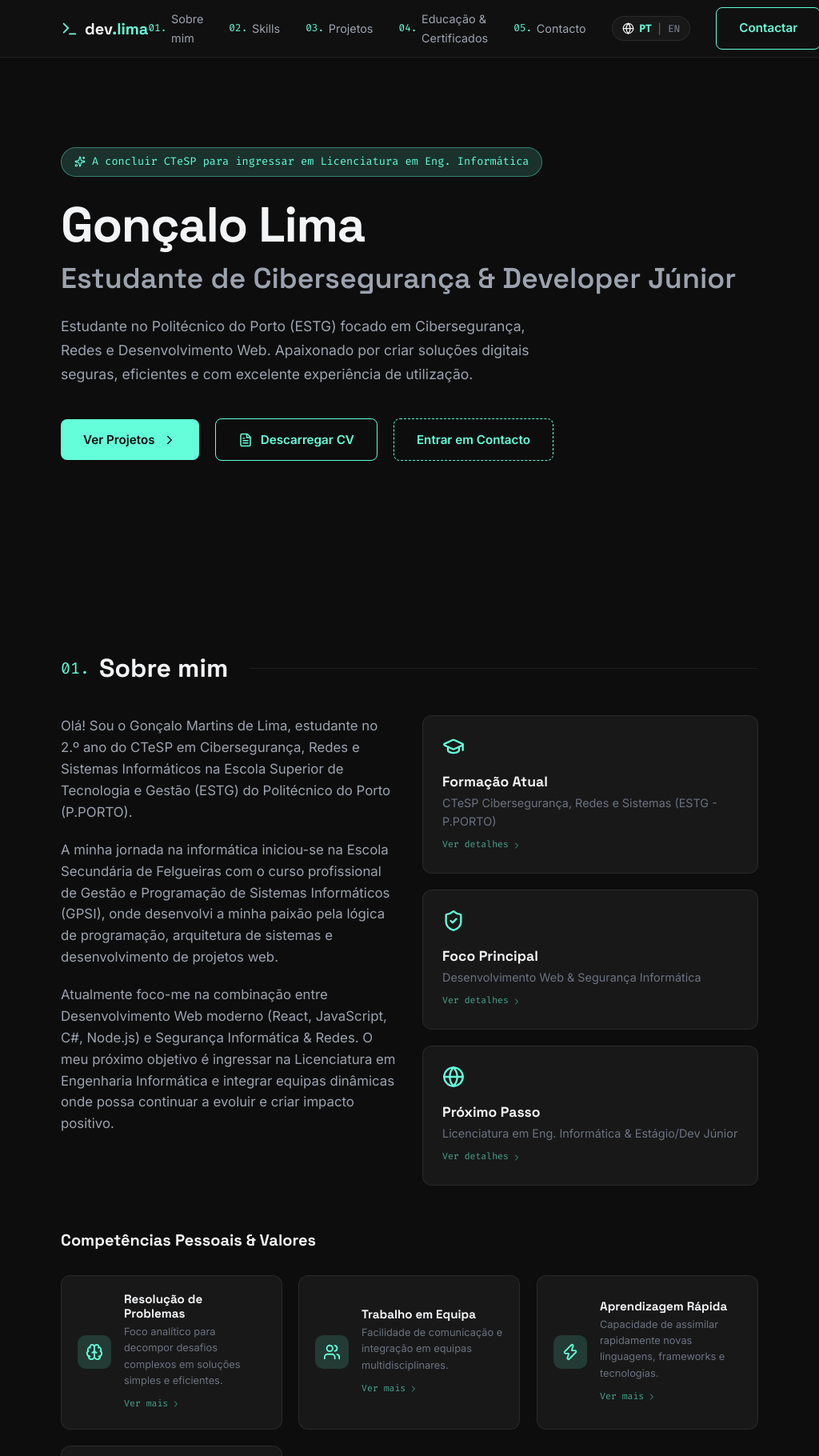
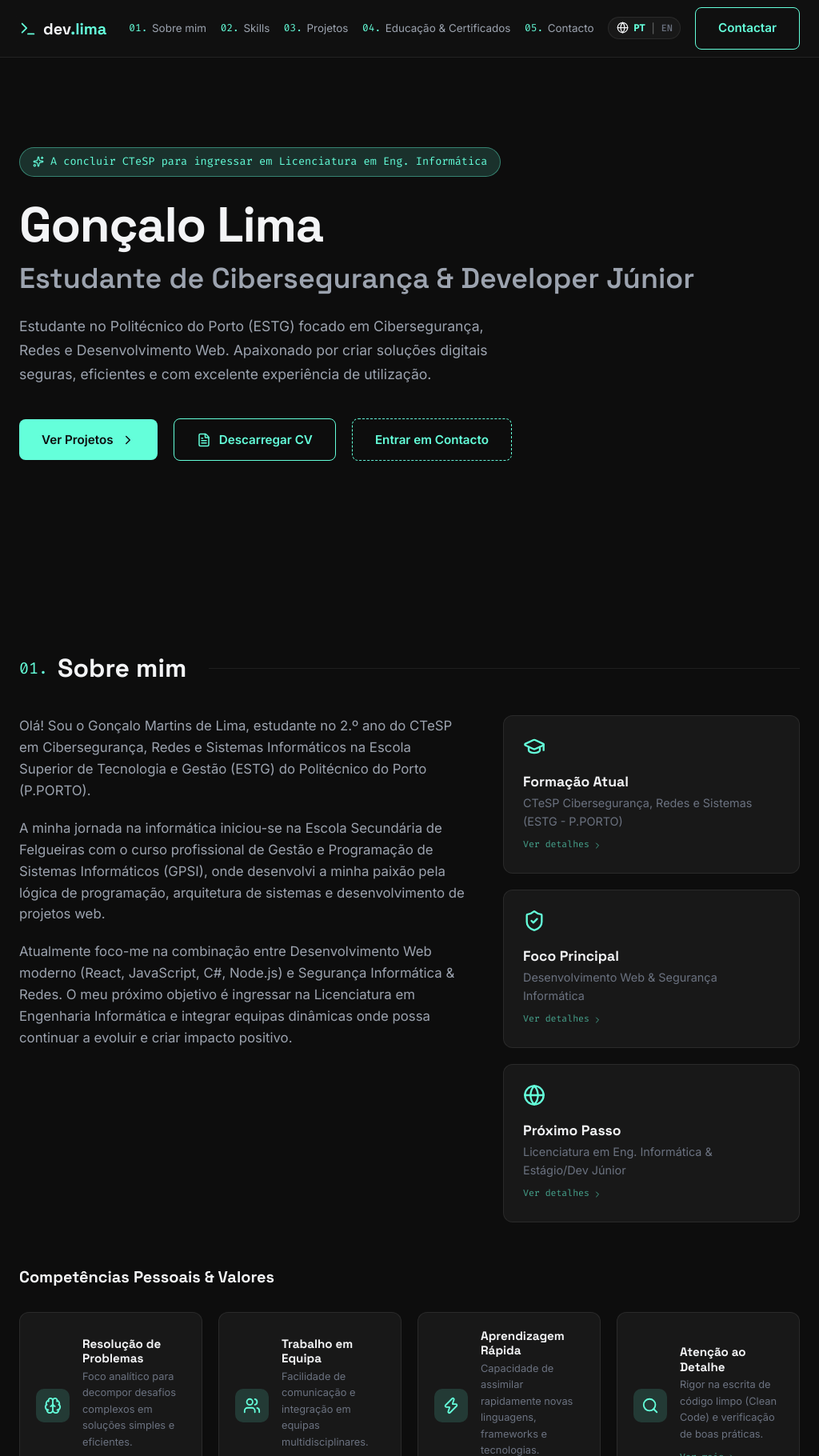
Before and after one commit to YvlLima/PortfolioPessoal, a React (Vite) app: page / in a window 1024 px wide. Shown: the top 1820 px of the page at 80% size. Built offline with nearby package versions, Linux system fonts and the light colour scheme.

Commit message:
fix: prevent nav text wrapping and update mobile menu breakpoint to 960px

```diff
--- a/src/index.css
+++ b/src/index.css
@@ -177,6 +177,8 @@ button {
   display: flex;
   align-items: center;
   gap: 0.5rem;
+  flex-shrink: 0;
+  white-space: nowrap;
 }
 
 .logo .accent {
@@ -192,8 +194,9 @@ button {
 .nav-menu {
   display: flex;
   align-items: center;
-  gap: 2rem;
+  gap: 1.75rem;
   list-style: none;
+  flex-wrap: nowrap;
 }
 
 .nav-link {
@@ -203,6 +206,7 @@ button {
   display: flex;
   align-items: center;
   gap: 0.35rem;
+  white-space: nowrap;
 }
 
 .nav-link span.num {
@@ -813,30 +817,22 @@ a, button, input, textarea, select {
   border-color: var(--accent);
 }
 
-/* ------------------- Breakpoint: 1024px (Laptops / Large Tablets) ------------------- */
-@media (max-width: 1024px) {
-  :root {
-    --container-max: 920px;
-  }
-  .about-grid {
-    grid-template-columns: 1fr 1fr;
-    gap: 2rem;
-  }
-}
-
-/* ------------------- Breakpoint: 868px (Tablets Portrait) ------------------- */
-@media (max-width: 868px) {
-  .about-grid {
-    grid-template-columns: 1fr;
-    gap: 2rem;
-  }
-  .projects-grid {
-    grid-template-columns: repeat(auto-fill, minmax(280px, 1fr));
-  }
-}
-
-/* ------------------- Breakpoint: 768px (Mobile & Small Tablets) ------------------- */
-@media (max-width: 768px) {
+/* ------------------- Breakpoint: 961px - 1100px (Medium Laptops / Tablets Landscape) ------------------- */
+@media (max-width: 1100px) and (min-width: 961px) {
+  .nav-menu {
+    gap: 1.1rem;
+  }
+  .nav-link {
+    font-size: 0.84rem;
+  }
+  .lang-toggle {
+    padding: 0.3rem 0.6rem;
+    font-size: 0.75rem;
+  }
+}
+
+/* ------------------- Breakpoint: 960px & Below (Tablets & Mobile Drawer) ------------------- */
+@media (max-width: 960px) {
   :root {
     --nav-height: 64px;
   }
```
